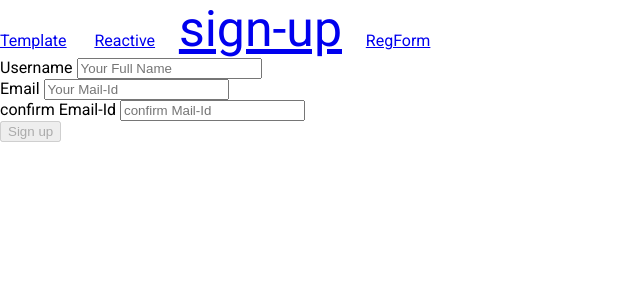
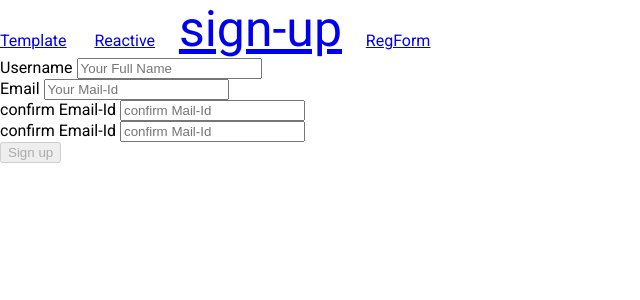
Before and after one commit to dineshkumar46146/angular-template-driven-forms, an Angular app: page /signup in a window 1280 px wide. Shown: the top 300 px of the page, without its empty margins (0-640 px from the left). Built offline with nearby package versions, Linux system fonts and the light colour scheme.

Commit message:
forms changes

```diff
--- a/src/app/signup/signup.component.html
+++ b/src/app/signup/signup.component.html
@@ -38,5 +38,14 @@
       </div>
   </label>
   </div>
+  <div>
+  <label>
+    confirm Email-Id
+    <input type="text" name="confirm" placeholder="confirm Mail-Id" [(ngModel)]="user.confirm" #confirmemailId="ngModel" required>
+    <div *ngIf="confirmemailId.errors?.required && confirmemailId.touched" class="error color1">
+        Confirming email is required
+      </div>
+  </label>
+  </div>
 <button type="submit" [disabled]="f.invalid">Sign up</button>
 </form>
```
